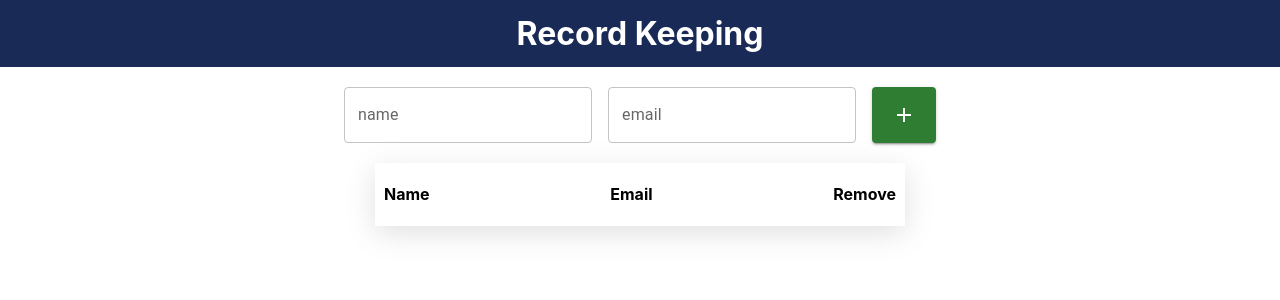
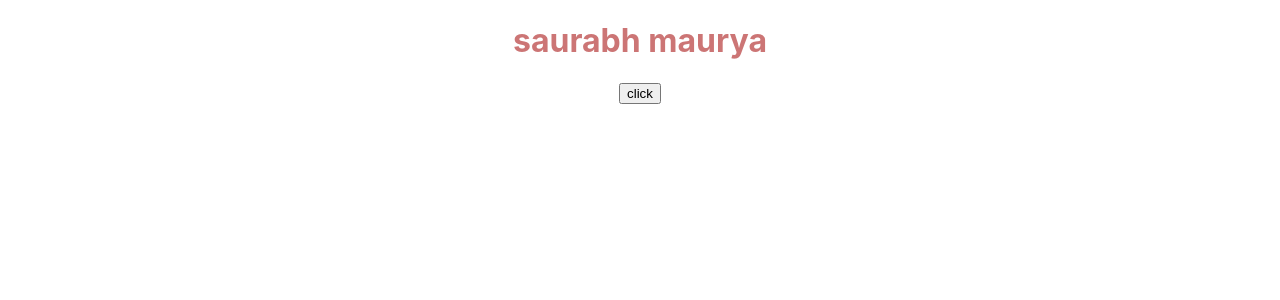
Before and after one commit to saurabhkumar5/ReactJs, a React (Create React App) app: page / in a window 1280 px wide. Shown: the top 300 px of the page. Built offline with nearby package versions, Linux system fonts and the light colour scheme.

Commit message:
useState hook

```diff
--- a/src/App.css
+++ b/src/App.css
@@ -1,35 +1,5 @@
 .App {
   text-align: center;
-  color: black;
-  display: flex;
-  flex-direction: column;
-  align-items: center;
+  color: rgb(204, 117, 117);
+
 }
-
-h1{
-  margin: 0;
-}
-.header{
-  color: white;
-  background-color: #192a56;
-  padding: 14px;
-  width: 100%;
-}
-.form{
-  margin-top: 20px;
-}
-.data{
-  display: flex;
-  flex-direction: column;
-  align-items: center;
-  margin-top: 20px;
-  width: 100%;
-}
-.data_val{
-  display: flex;
-  align-items: center;
-  justify-content: space-between;
-  width: 40%;
-  padding: 0px 9px 0px 9px;
-  box-shadow: rgba(100, 100, 111, 0.2) 0px 7px 29px 0px;
-}
--- a/src/App.js
+++ b/src/App.js
@@ -1,72 +1,37 @@
-import "./App.css";
-import Header from "./components/Header";
-import TextField from "@mui/material/TextField";
-import Button from "@mui/material/Button";
-import Stack from "@mui/material/Stack";
-import AddIcon from "@mui/icons-material/Add";
-import { useState } from "react";
-import Fields from "./components/Fields";
-function App() {
-  const [name, setName] = useState("");
-  const [email, setEmail] = useState("");
-  const [data,setData] = useState([])
+import './App.css';
+import React,{useState} from 'react';
 
-  const addData = ()=>{
-    // setData({
-    //   // name: name,
-    //   // email: email
-    //   //or
-    //   name,email
-    // })
-    setData([...data, {name,email}]);
-    setName("");
-    setEmail("");
+const App = () => {
+
+  // console.log(useState); //function return karega
+  // console.log(useState()); //ek array return karega,[undefined,f], eska matlab bracket me kuch likhenge to wo zero index par aa jayega
+  //console.log(useState('suman')); //op => ['suman',f]
+
+  // let firstValue = useState("raman")[0];
+  // console.log(firstValue);
+
+  //var val = 'saurabh maurya';
+
+  //ab use karna useState ka, useState hamesha return k upar hi use hoga
+
+  const [myName,setMyName] = useState('saurabh maurya')
+
+
+  const changeName = ()=>{
+
+      //  val = 'sumit'
+      //  console.log(val);
+      setMyName('sumit maurya');
   }
+      console.log(myName);
 
   return (
-    <div className="App">
-      <Header />
-      {/* form */}
-      <div className="form">
-        <Stack spacing={2} direction="row">
-          <TextField
-            value={name}
-            onChange={(event)=>setName(event.target.value)}
-            id="outlined-basic"
-            label="name"
-            variant="outlined"
-          />
-          <TextField
-            value={email}
-            onChange={(event)=>setEmail(event.target.value)}
-            id="outlined-basic"
-            label="email"
-            variant="outlined"
-          />
-          <Button onClick={addData} color="success" variant="contained">
-            <AddIcon />
-          </Button>
-        </Stack>
-      </div>
-
-      {/* data */}
-      <div className="data">
-        <div className="data_val">
-          <h4>Name</h4>
-          <h4>Email</h4>
-          <h4>Remove</h4>
-        </div>
-        {
-          data.map((element,index)=>{
-            return (
-              <Fields key={index} name = {element.name} email = {element.email} index = {index}/>
-            )
-          })
-        }
-
-      </div>
+    <div className='App'>
+      {/* <h1>saurabh maurya</h1> */}
+      <h1>{myName}</h1>
+      <button onClick={changeName}>click</button>
     </div>
-  );
+  )
 }
 
-export default App;
+export default App
```
